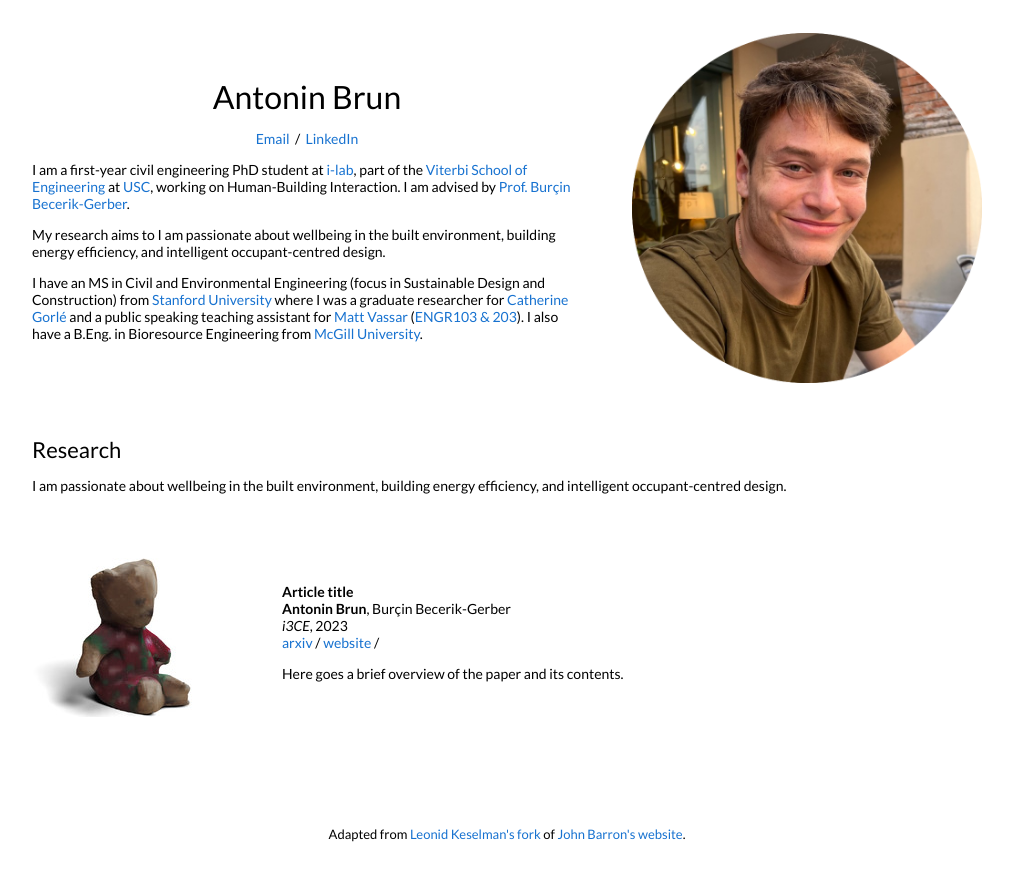
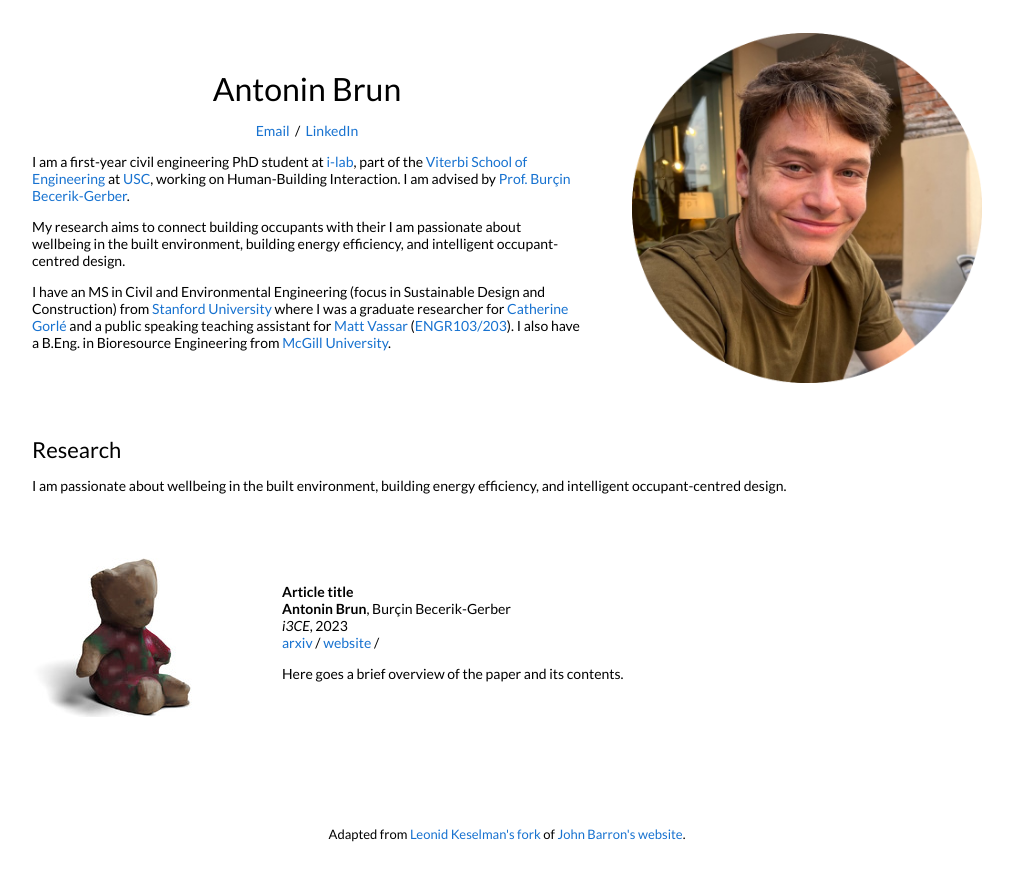
Before and after one commit to antoninbrun/antoninbrun.github.io, a Jekyll site: the page built from _posts/2023-08-28-test.markdown, in a window 1280 px wide. Shown: the top 881 px of the page, without its empty margins (133-1146 px from the left). Built offline with Jekyll 4.4.1, drawn with Linux system fonts in a browser that asks for light colours.

Commit message:
update default.html

```diff
--- a/_layouts/default.html
+++ b/_layouts/default.html
@@ -44,11 +44,11 @@
                 I am a first-year civil engineering PhD student at <a href="https://www.i-lab.usc.edu/"> i-lab</a>, part of the <a href="https://viterbischool.usc.edu/"> Viterbi School of Engineering</a> at <a href="https://www.usc.edu/"> USC</a>, working on Human-Building Interaction. I am advised by <a href="https://www.i-lab.usc.edu/current-researchers"> Prof. Burçin Becerik-Gerber</a>.
               </p>
               <p>
-                My research aims to
+                My research aims to connect building occupants with their
                 I am passionate about wellbeing in the built environment, building energy efficiency, and intelligent occupant-centred design.
               </p>
               <p>
-                I have an MS in Civil and Environmental Engineering (focus in Sustainable Design and Construction) from <a href="https://cee.stanford.edu/academics-admission/graduate-degrees/ms-programs/sustainable-design-construction-sdc"> Stanford University</a> where I was a graduate researcher for <a href="https://engineering.stanford.edu/people/catherine-gorle"> Catherine Gorlé</a> and a public speaking teaching assistant for <a href="https://engineering.stanford.edu/spotlight/matt-vassar"> Matt Vassar</a> (<a href="https://explorecourses.stanford.edu/search?view=catalog&filter-coursestatus-Active=on&q=ENGR%20103:%20Public%20Speaking&academicYear=20162017">ENGR103 & 203</a>). I also have a B.Eng. in Bioresource Engineering from <a href="https://www.mcgill.ca/bioeng/"> McGill University</a>.
+                I have an MS in Civil and Environmental Engineering (focus in Sustainable Design and Construction) from <a href="https://cee.stanford.edu/academics-admission/graduate-degrees/ms-programs/sustainable-design-construction-sdc"> Stanford University</a> where I was a graduate researcher for <a href="https://engineering.stanford.edu/people/catherine-gorle"> Catherine Gorlé</a> and a public speaking teaching assistant for <a href="https://engineering.stanford.edu/spotlight/matt-vassar"> Matt Vassar</a> (<a href="https://explorecourses.stanford.edu/search?view=catalog&filter-coursestatus-Active=on&q=ENGR%20103:%20Public%20Speaking&academicYear=20162017">ENGR103/203</a>). I also have a B.Eng. in Bioresource Engineering from <a href="https://www.mcgill.ca/bioeng/"> McGill University</a>.
               </p>
             </td>
             <td style="padding:2.5%;width:40%;max-width:40%">
```
Also changed, not shown: favicon.ico (deleted).
